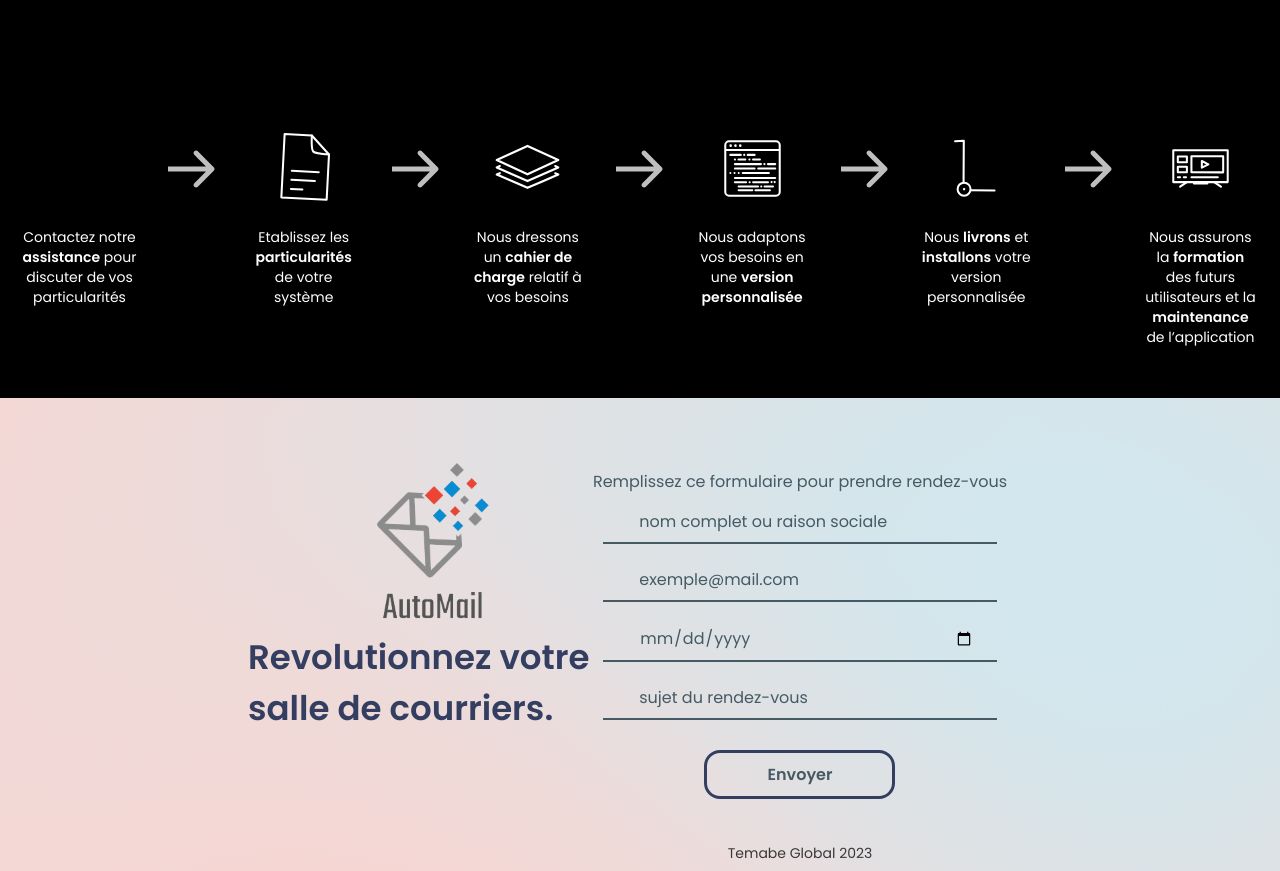
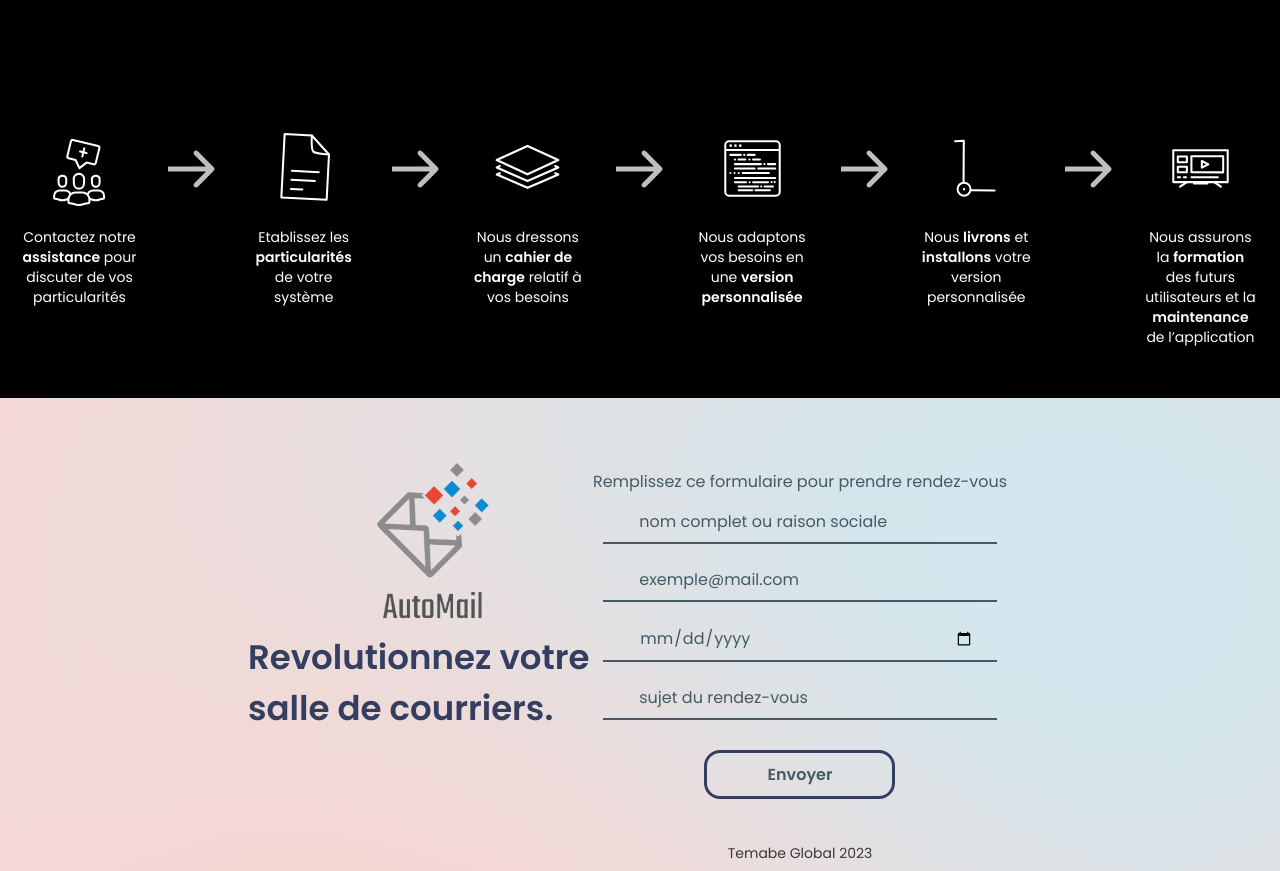
Before and after one commit to koumishop/auto-mail, a Next.js app: page /solutions in a window 1280 px wide. Shown: the part 860-1731 px from the top of the page. Built offline with nearby package versions, Linux system fonts and the light colour scheme; some icons are missing.

Commit message:
fix: replace demand option by anaimationData

```diff
--- a/src/app/solutions/page.js
+++ b/src/app/solutions/page.js
@@ -28,7 +28,7 @@ export default function Solutions() {
           <div className="md:w-[1236px] flex flex-col md:flex-row items-start justify-between">
             <div className="flex flex-col items-center">
               <div className="w-[85px] h-[85px] mt-10 mb-4">
-                <Lottie options={demand} loop={true} />
+                <Lottie animationData={demand} loop={true} />
               </div>
               <p className="w-[115px] text-sm text-[#FFFFFF] text-center">
                 Contactez notre <strong className="font-semibold">assistance</strong> pour discuter de vos particularités
```
